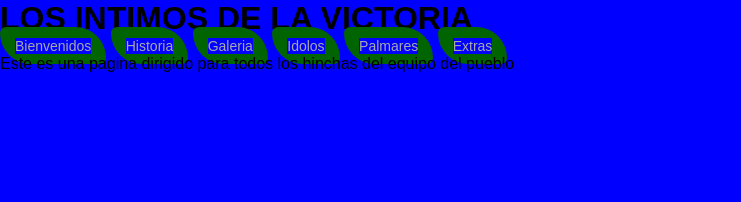
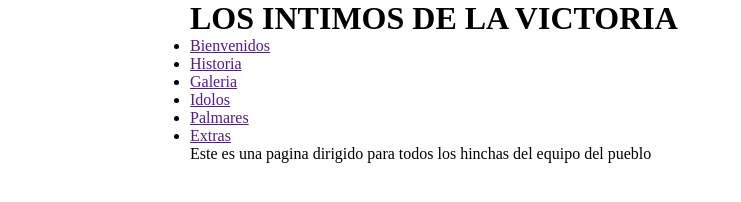
Before and after one commit to JhonalZ/AlianzaLima, a plain HTML site: page index.html in a window 1280 px wide. Shown: the whole page, without its empty margins (0-741 px from the left). Drawn offline with Linux system fonts and the light colour scheme.

Commit message:
Commit antes del pull

```diff
--- a/index.html
+++ b/index.html
@@ -9,7 +9,7 @@
 </head>
 <body>
     <header>
-        <div id="cabecera">
+        <div>
             <h1>LOS INTIMOS DE LA VICTORIA</h1>
         </div>
     </header>
@@ -24,7 +24,7 @@
         </ul>
     </nav>
     <body>
-     <p>
+     <p id ="saludo">
          Este es una pagina dirigido para todos los hinchas del equipo del pueblo
      </p>
     </body>
--- a/style.css
+++ b/style.css
@@ -1,6 +1,6 @@
-*{
+/**{
    margin:0;
-   padding:0;
+
    box-sizing:border-box;
    background-color: blue;
    font-family: Arial, Helvetica, sans-serif;
@@ -20,3 +20,10 @@ nav a {
           text-align: center;
           color: darkred;
        }
+*/
+*{
+   width: 900px;
+   margin: 0 auto;
+   padding:0;
+
+}
```
